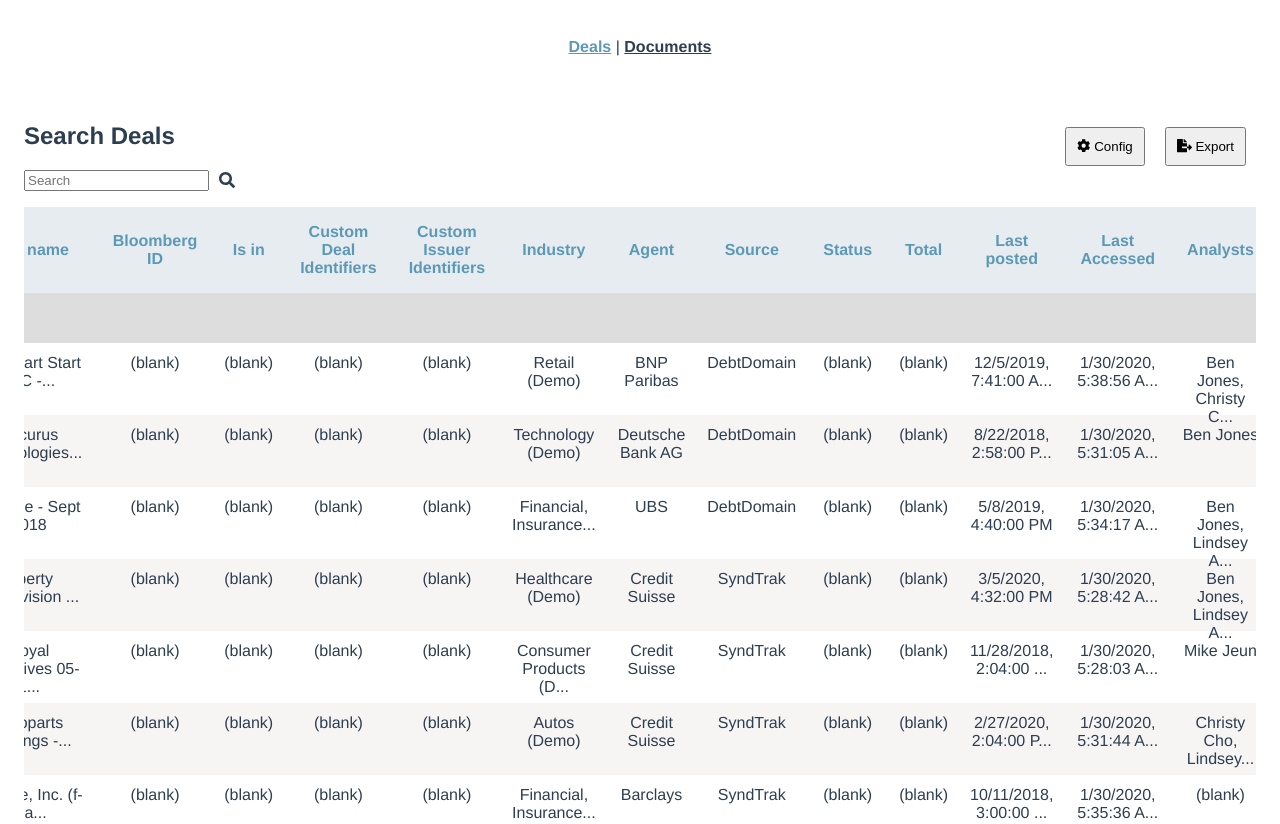
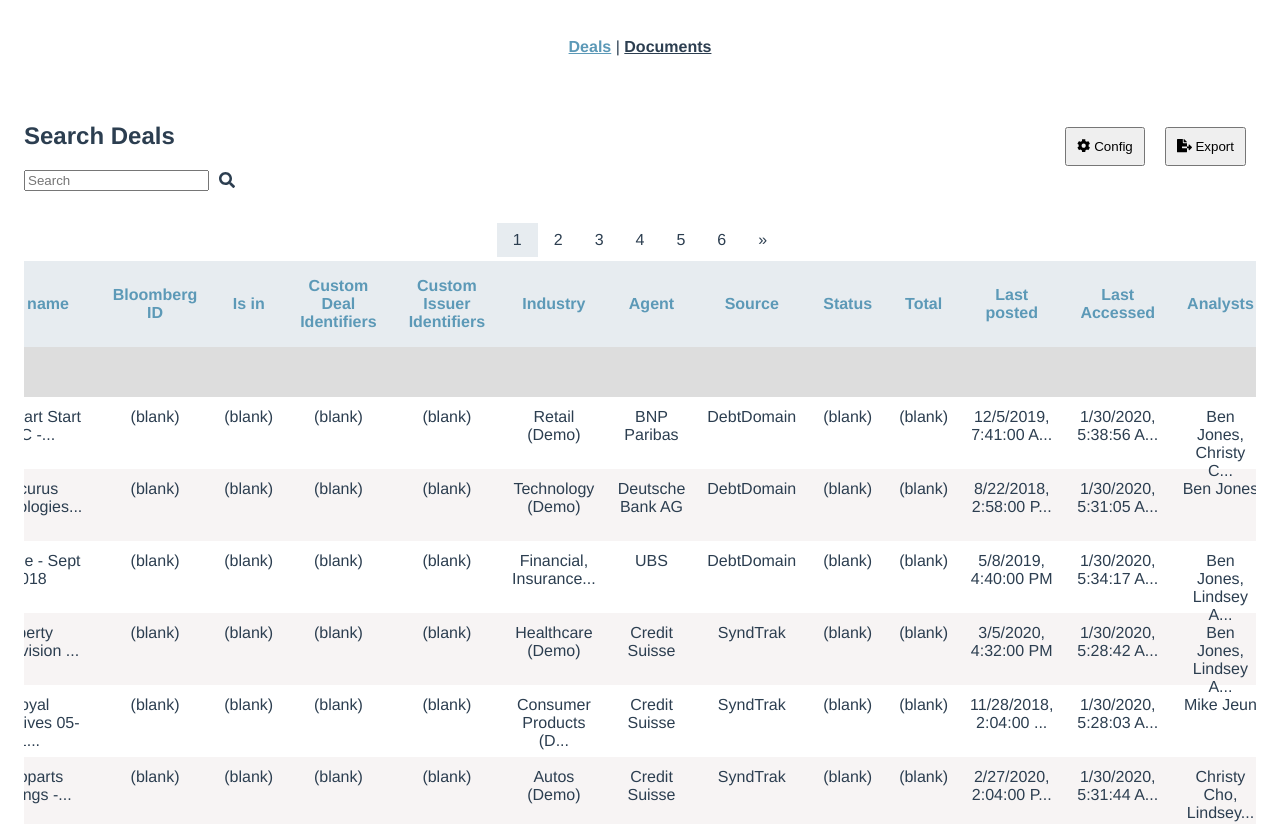
Before and after one commit to DavidArmendariz/vue-grid-app, a Vue app: page /deals in a window 1280 px wide. Shown: the top 824 px of the page. Built offline with nearby package versions, Linux system fonts and the light colour scheme.

Commit message:
Added pagination on top for better UX

```diff
--- a/src/views/Deals.vue
+++ b/src/views/Deals.vue
@@ -11,6 +11,7 @@
         <export-button fileName="deals_data.csv" />
       </div>
     </div>
+    <pagination :paginationCount="paginationCount" />
     <div>
       <grid :filteredData="filteredData">
         <template v-slot:headerMessage>{{ headerMessage }}</template>
--- a/src/views/Documents.vue
+++ b/src/views/Documents.vue
@@ -11,6 +11,7 @@
         <export-button fileName="documents_data.csv" />
       </div>
     </div>
+    <pagination :paginationCount="paginationCount" />
     <div>
       <grid :filteredData="filteredData">
         <template v-slot:headerMessage>{{ headerMessage }}</template>
```
